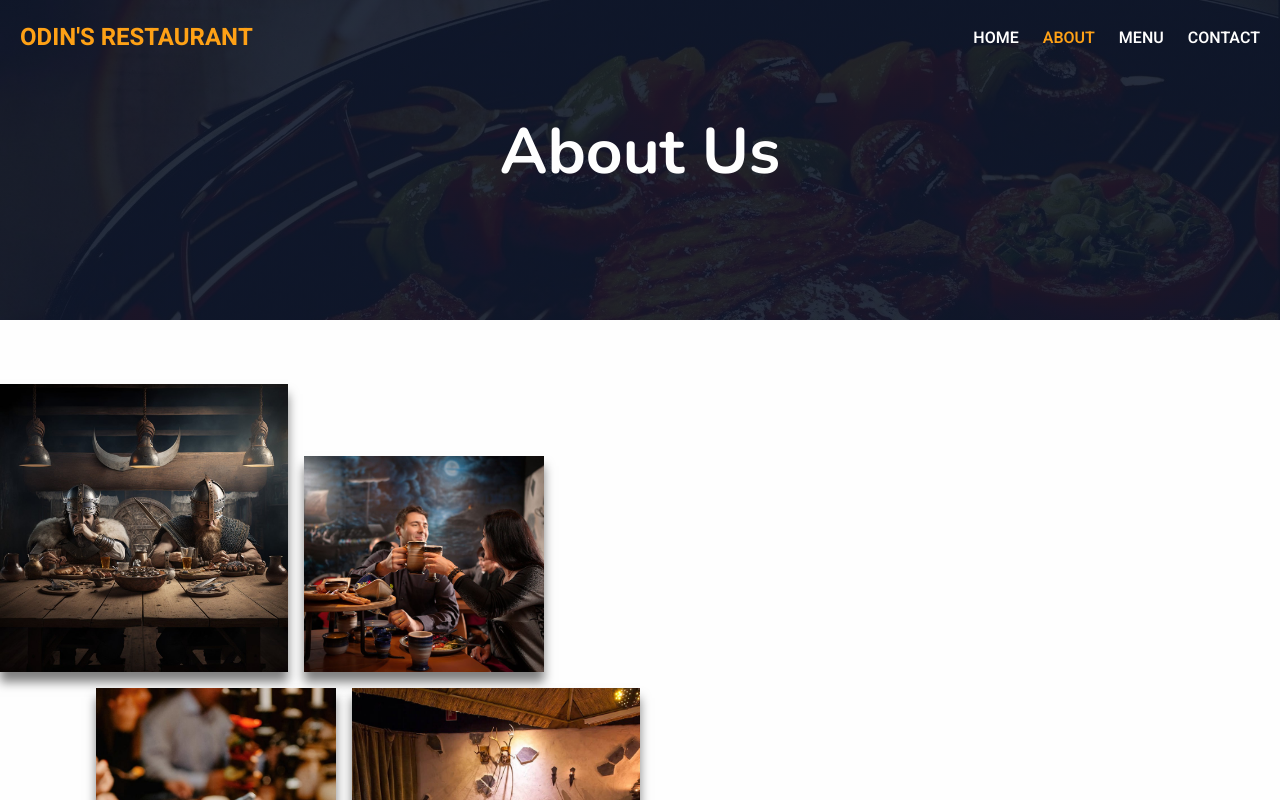
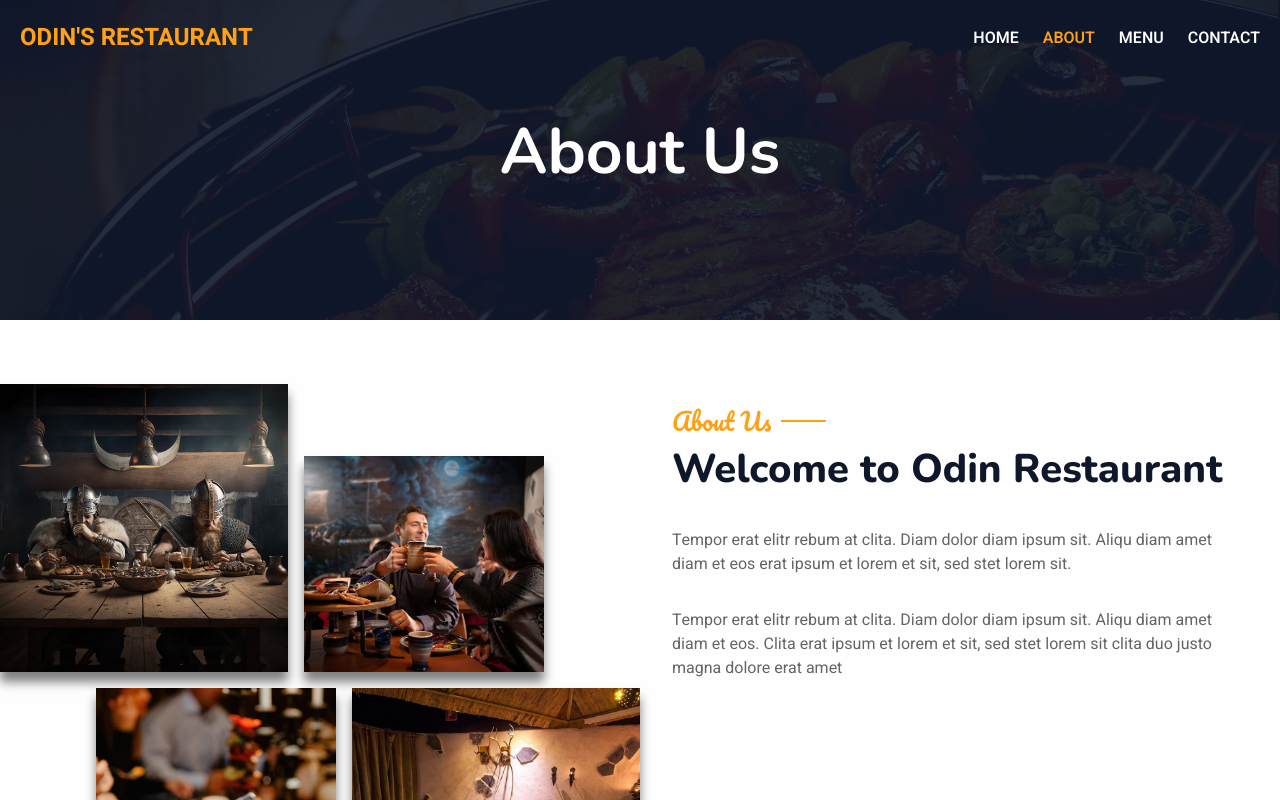
Before and after one commit to Szidelo/odin-restaurant-page, a website built with webpack: page src/template.html in a window 1280 px wide. Both pictures are taken after a click on the button "ABOUT". Shown: the top 800 px of the page. Built offline with nearby package versions, Linux system fonts and the light colour scheme.

Commit message:
added text in about with animations

```diff
--- a/src/scripts/about.js
+++ b/src/scripts/about.js
@@ -1,10 +1,15 @@
 import "../styles/about/about.css";
 import { createPageBanner } from "../components/pageBanner.js";
-import { createElementWithClass } from "../utils/helpers.js";
+import { createElementWithClass, handleDelay } from "../utils/helpers.js";
 import image1 from "../assets/about/image-1.jpg";
 import image2 from "../assets/about/image-2.jpeg";
 import image3 from "../assets/about/image-3.jpg";
 import image4 from "../assets/about/image-4.jpg";
+
+const TEXT_CONTENT = {
+	TEXT_1: "Tempor erat elitr rebum at clita. Diam dolor diam ipsum sit. Aliqu diam amet diam et eos erat ipsum et lorem et sit, sed stet lorem sit.",
+	TEXT_2: "Tempor erat elitr rebum at clita. Diam dolor diam ipsum sit. Aliqu diam amet diam et eos. Clita erat ipsum et lorem et sit, sed stet lorem sit clita duo justo magna dolore erat amet",
+};
 
 const renderAbout = () => {
 	const content = document.querySelector("#content");
@@ -31,22 +36,83 @@ const createRestaurantSection = () => {
 
 const createImageSection = () => {
 	const imageDiv = createElementWithClass("div", "restaurant-images");
-	let delay = 0;
+	let delay = handleDelay();
 	[image1, image2, image3, image4].forEach((image) => {
 		const img = document.createElement("img");
 		img.src = image;
 		img.setAttribute("loading", "lazy");
 		img.classList.add("fade-in");
-		img.style.animationDelay = `${delay}s`;
-		delay += 0.15;
+		img.style.animationDelay = `${delay.getDelay()}s`;
+		delay.setDelay(0.15);
 		imageDiv.appendChild(img);
 	});
 
 	return imageDiv;
 };
 
+const createTextSection = () => {
+	const delay = handleDelay();
+	delay.setDelay(0.15);
+
+	const textDiv = createElementWithClass("div", "restaurant-text");
+
+	const titleDiv = createElementWithClass("div", "title-div");
+	titleDiv.classList.add("fade-in");
+
+	titleDiv.style.animationDelay = `${delay.getDelay()}s`;
+	delay.setDelay(0.15);
+
+	const sectionTitle = createElementWithClass("h4", "section-title");
+	sectionTitle.classList.add("section-title-about");
+	sectionTitle.classList.add("fade-in");
+	sectionTitle.style.animationDelay = `${delay.getDelay()}s`;
+	delay.setDelay(0.15);
+	sectionTitle.textContent = "About Us";
+
+	const heading = document.createElement("h2");
+	heading.textContent = "Welcome to Odin Restaurant";
+	heading.classList.add("fade-in");
+	heading.style.animationDelay = `${delay.getDelay()}s`;
+	delay.setDelay(0.15);
+
+	const text1 = document.createElement("p");
+	const text2 = document.createElement("p");
+
+	text1.textContent = TEXT_CONTENT.TEXT_1;
+	text2.textContent = TEXT_CONTENT.TEXT_2;
+
+	text1.classList.add("fade-in");
+	text1.style.animationDelay = `${delay.getDelay()}s`;
+	delay.setDelay(0.15);
+
+	text2.classList.add("fade-in");
+	text2.style.animationDelay = `${delay.getDelay()}s`;
+	delay.setDelay(0.15);
+
+	titleDiv.appendChild(sectionTitle);
+	titleDiv.appendChild(heading);
+	titleDiv.appendChild(text1);
+	titleDiv.appendChild(text2);
+
+	textDiv.appendChild(titleDiv);
+
+	return textDiv;
+};
+
+const createCtaSection = () => {
+	const ctaDiv = createElementWithClass("div", "cta-div");
+
+	const experienceDiv = createElementWithClass("div", "exp-div");
+
+	ctaDiv.appendChild(experienceDiv);
+	return ctaDiv;
+};
+
 const createRestaurantContent = () => {
 	const restaurantContent = createElementWithClass("div", "restaurant-content");
+
+	restaurantContent.appendChild(createTextSection());
+	restaurantContent.appendChild(createCtaSection());
 
 	return restaurantContent;
 };
--- a/src/styles/about/about.css
+++ b/src/styles/about/about.css
@@ -41,3 +41,34 @@
 .restaurant-images img:nth-child(3) {
     margin-left: auto;
 }
+
+.section-title.section-title-about {
+    width: fit-content;
+}
+
+.section-title.section-title-about::before {
+    display: none;
+}
+
+.restaurant-text, .cta-div {
+    padding: 1rem 2rem;
+}
+
+.title-div h2 {
+    color: var(--primary-color);
+    font-size: 2.5rem;
+    font-weight: 800;
+}
+
+.title-div p {
+    color: var(--grey-color);
+    margin: 2rem 0;
+    font-weight: 400;
+    font-size: 1rem;
+}
+
+.cta-div {
+    display: flex;
+    flex-direction: column;
+    width: 100%;
+}
--- a/src/utils/helpers.js
+++ b/src/utils/helpers.js
@@ -16,3 +16,15 @@ export const createElementWithClass = (tag, className) => {
 	el.classList.add(className);
 	return el;
 };
+
+export const handleDelay = () => {
+	let delay = 0;
+	const setDelay = (value) => {
+		const newDelay = (delay += value);
+		return newDelay;
+	};
+
+	const getDelay = () => delay;
+
+	return { setDelay, getDelay };
+};
```
